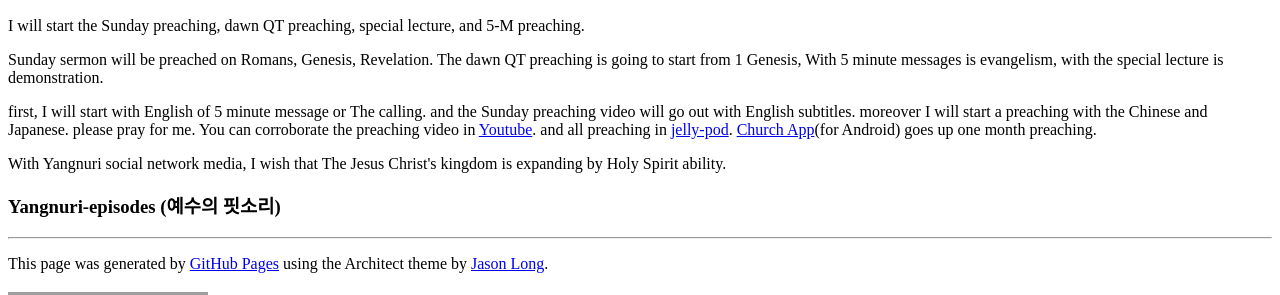
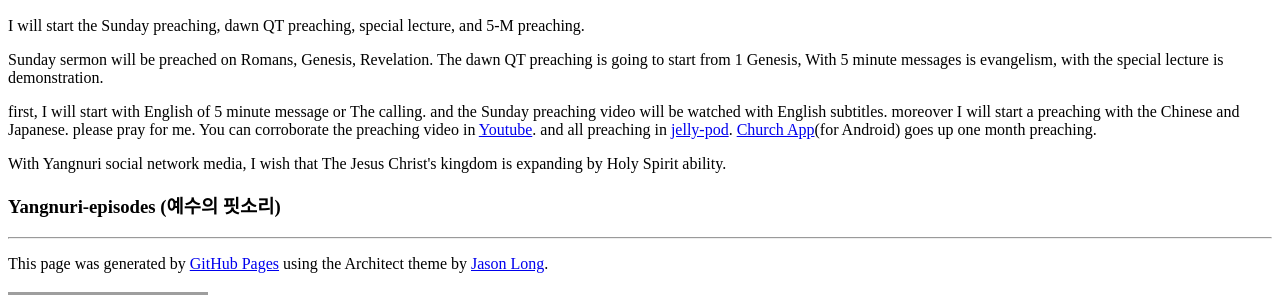
Before and after one commit to yangnuri2/yangnuri2.github.io, a Jekyll site: the page built from _posts/2015-1-3-yang-1-1.md, in a window 1280 px wide. Shown: the part 623-918 px from the top of the page. Built offline with Jekyll 4.4.1, drawn with Linux system fonts in a browser that asks for light colours; grey boxes are pictures that could not be loaded.

Commit message:
Update default.html

```diff
--- a/_layouts/default.html
+++ b/_layouts/default.html
@@ -85,7 +85,7 @@ The church is forming the kingdom of God with Holy Spirit ability by the bible.<
 
 <p>Sunday sermon will be preached on Romans, Genesis, Revelation. The dawn QT preaching is going to start from 1 Genesis, With 5 minute messages is evangelism, with the special lecture is demonstration.</p>
 
-<p>first, I will start with English of 5 minute message or The calling. and the Sunday preaching video will go out with English subtitles. moreover I will start a preaching with the Chinese and Japanese. please pray for me.
+<p>first, I will start with English of 5 minute message or The calling. and the Sunday preaching video will be watched with English subtitles. moreover I will start a preaching with the Chinese and Japanese. please pray for me.
 
 You can corroborate the preaching video in <a href="http://www.youtube.com/channel/UCcx23KhkV_-P7ZygYCq8wFw" class="Youtube">Youtube</a>. and all preaching in <a href="http://www.jellypod.com/6484"class="jelly-pod">jelly-pod</a>. <a href="https://play.google.com/store/apps/details?id=vercoop.yangnuri.app&hl=en_GB" class="교회 App">Church App</a>(for Android) goes up one month preaching.</p>
 
```
